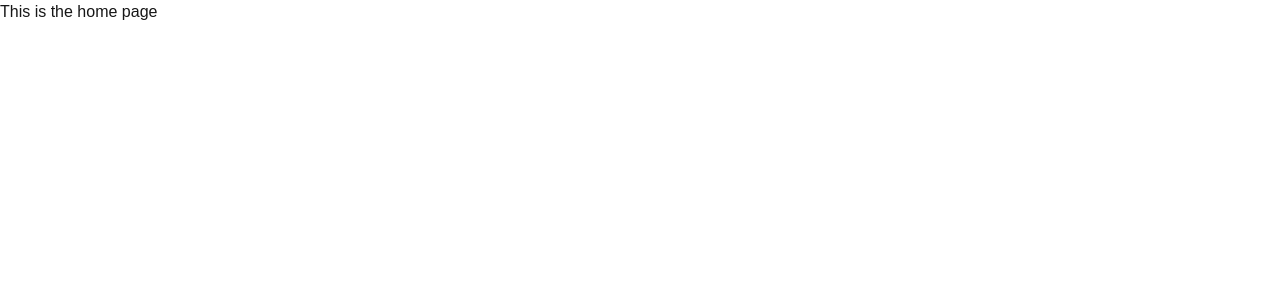
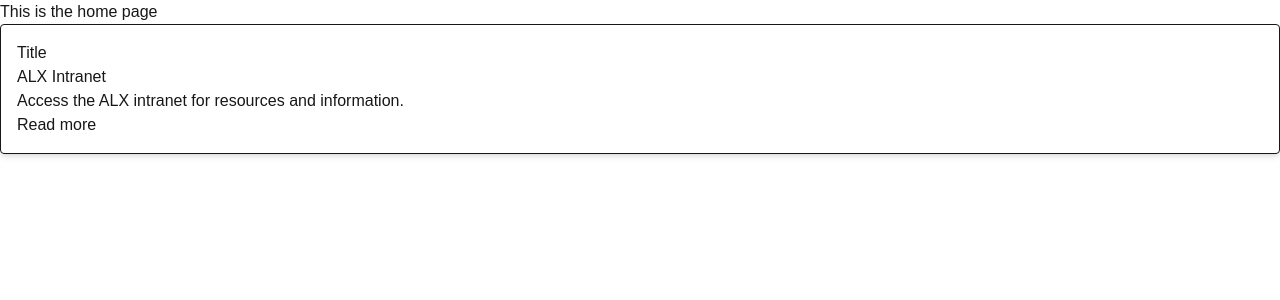
Before and after one commit to Salomegit/alx-project-0x02-setup, a Next.js app in the folder alx-project-0x02/: page /home in a window 1280 px wide. Shown: the top 300 px of the page. Built offline with nearby package versions, Linux system fonts and the light colour scheme.

Commit message:
card added

```diff
--- /dev/null
+++ b/alx-project-0x02/components/common/Card.tsx
@@ -0,0 +1,18 @@
+import React from 'react'
+import { CardProps } from "@/interfaces/index"
+
+const Card:React.FC<CardProps> = ({title,content,link}) => {
+  return (
+    <div className='border p-4 rounded shadow-md'>
+        <h2>Title</h2>
+        <h2>{title}</h2>
+
+        <p>{content}</p>
+        <a href={link}>Read more</a>
+
+
+    </div>
+  )
+}
+
+export default Card
--- a/alx-project-0x02/interfaces/index.ts
+++ b/alx-project-0x02/interfaces/index.ts
@@ -0,0 +1,5 @@
+export interface CardProps {
+  title: string;
+  content: string;
+  link: string;
+}
--- a/alx-project-0x02/pages/home.tsx
+++ b/alx-project-0x02/pages/home.tsx
@@ -1,11 +1,12 @@
 import React from 'react'
-
+import Card from '@/components/common/Card'
 const home = () => {
   return (
     <div>
         <h1>
             This is the home page
         </h1>
+        <Card title="ALX Intranet" content="Access the ALX intranet for resources and information." link="https://alx-intranet.hbtn.io/" />
     </div>
   )
 }
```
